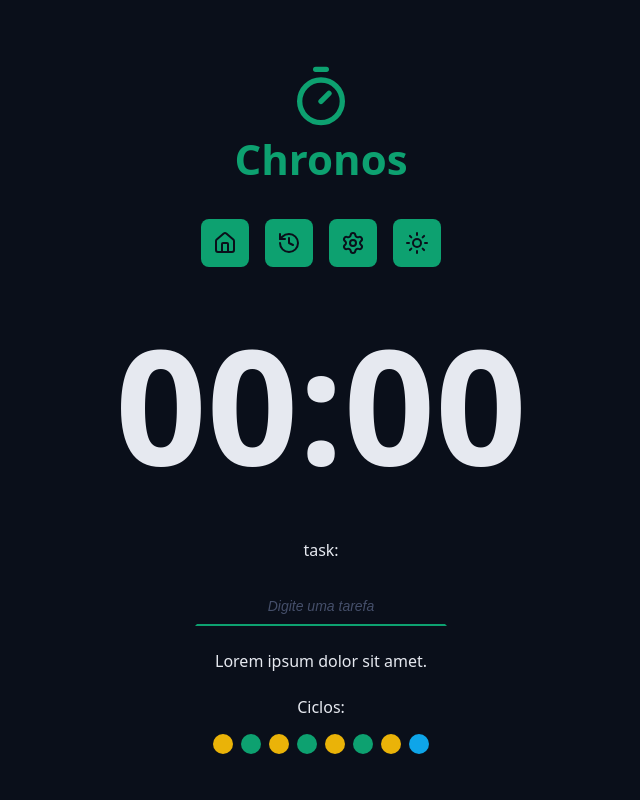
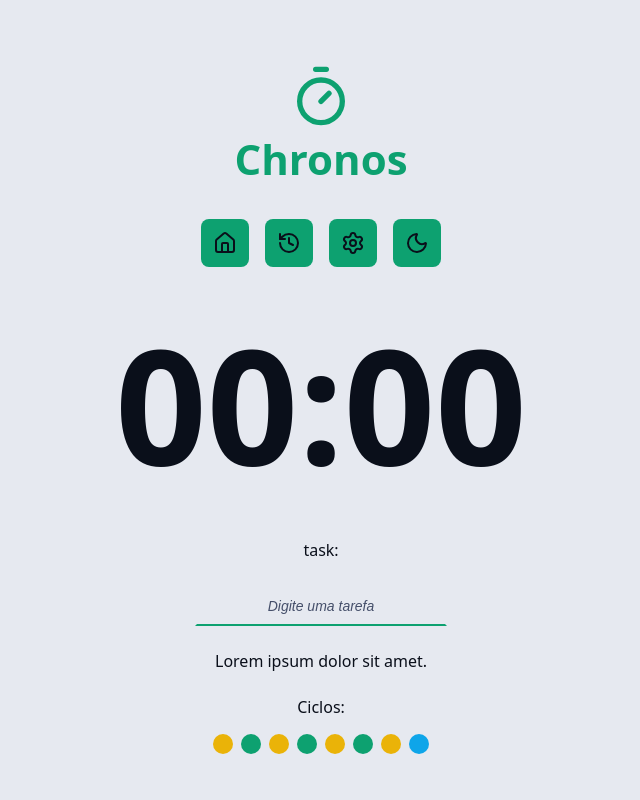
Before and after one commit to Diogo-SoaresDS/chronos-pomodoro, a React (Vite) app: page / in a window 1280 px wide. Both pictures are taken after a click on the link 736 px from the left and 243 px from the top of the page. Shown: the top 800 px of the page, without its empty margins (319-959 px from the left). Built offline with nearby package versions, Linux system fonts and the light colour scheme.

Commit message:
Mudando o tema da Aplicação

```diff
--- a/index.html
+++ b/index.html
@@ -1,5 +1,5 @@
 <!DOCTYPE html>
-<html lang="pt-BR">
+<html lang="pt-BR" data-theme="dark">
   <head>
     <meta charset="UTF-8" />
     <meta name="viewport" content="width=device-width, initial-scale=1.0" />
--- a/src/components/Menu/index.tsx
+++ b/src/components/Menu/index.tsx
@@ -1,20 +1,76 @@
-import { HistoryIcon, HouseIcon, SettingsIcon, SunIcon } from 'lucide-react'
+import {
+  HistoryIcon,
+  HouseIcon,
+  MoonIcon,
+  SettingsIcon,
+  SunIcon,
+} from 'lucide-react'
 import styles from './styles.module.css'
+import { useEffect, useState } from 'react'
+
+type AvailableThemes = 'dark' | 'light'
 
 export function Menu() {
+  const [theme, setTheme] = useState<AvailableThemes>(() => {
+    const storageTheme =
+      (localStorage.getItem('theme') as AvailableThemes) || 'dark'
+    return storageTheme
+  })
+
+  const nextThemeIcon = {
+    dark: <SunIcon />,
+    light: <MoonIcon />,
+  }
+
+  const handleThemeChange = (
+    event: React.MouseEvent<HTMLAnchorElement, MouseEvent>,
+  ) => {
+    event.preventDefault()
+    setTheme(prevTheme => (prevTheme === 'dark' ? 'light' : 'dark'))
+  }
+
+  useEffect(() => {
+    document.documentElement.setAttribute('data-theme', theme)
+    localStorage.setItem('theme', theme)
+  }, [theme])
+
   return (
     <nav className={styles.menu}>
-      <a className={styles.menuLink} href='#'>
+      <a
+        className={styles.menuLink}
+        href='#'
+        aria-label='Ir para a Home'
+        title='Ir para a Home'
+      >
         <HouseIcon />
       </a>
-      <a className={styles.menuLink} href='#'>
+
+      <a
+        className={styles.menuLink}
+        href='#'
+        aria-label='Ver Histórico'
+        title='Ver Histórico'
+      >
         <HistoryIcon />
       </a>
-      <a className={styles.menuLink} href='#'>
+
+      <a
+        className={styles.menuLink}
+        href='#'
+        aria-label='Configurações'
+        title='Configurações'
+      >
         <SettingsIcon />
       </a>
-      <a className={styles.menuLink} href='#'>
-        <SunIcon />
+
+      <a
+        className={styles.menuLink}
+        href='#'
+        aria-label='Mudar Tema'
+        title='Mudar Tema'
+        onClick={handleThemeChange}
+      >
+        {nextThemeIcon[theme]}
       </a>
     </nav>
   )
--- a/src/styles/theme.css
+++ b/src/styles/theme.css
@@ -35,3 +35,21 @@
   --disabled: #555f7d;
   --text-disabled: #aab3cc;
 }
+
+:root[data-theme='light'] {
+  --gray-100: #0a0f1a;
+  --gray-200: #181f2e;
+  --gray-300: #272f43;
+  --gray-400: #363d56;
+  --gray-500: #454f6a;
+  --gray-600: #555f7d;
+  --gray-700: #aab3cc;
+  --gray-800: #cdd3e1;
+  --gray-900: #e6e9f0;
+
+  --text-default: #0a0f1a;
+  --text-muted: #272f43;
+
+  --link-color: #0b8a60;
+  --link-hover: #065f46;
+}
```
